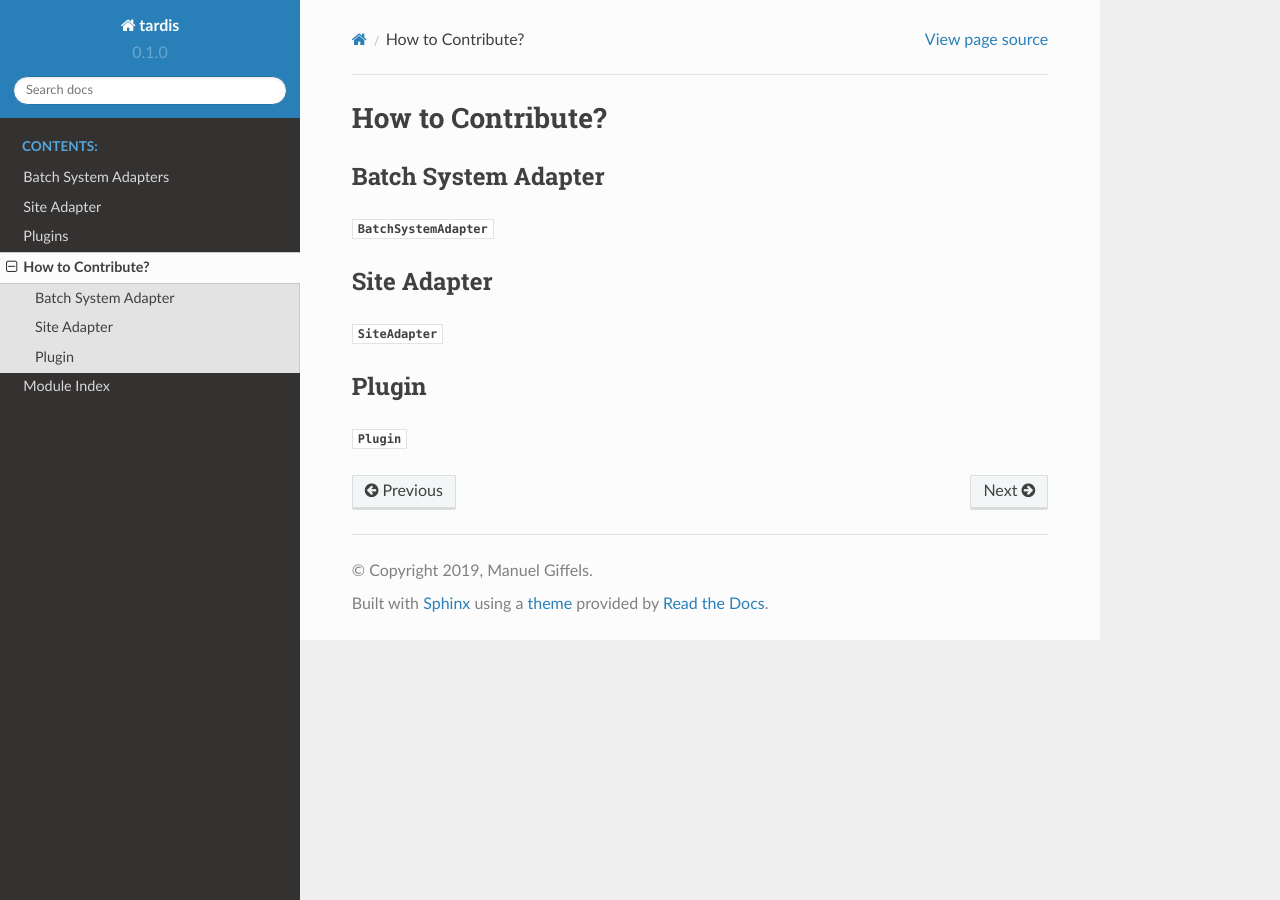
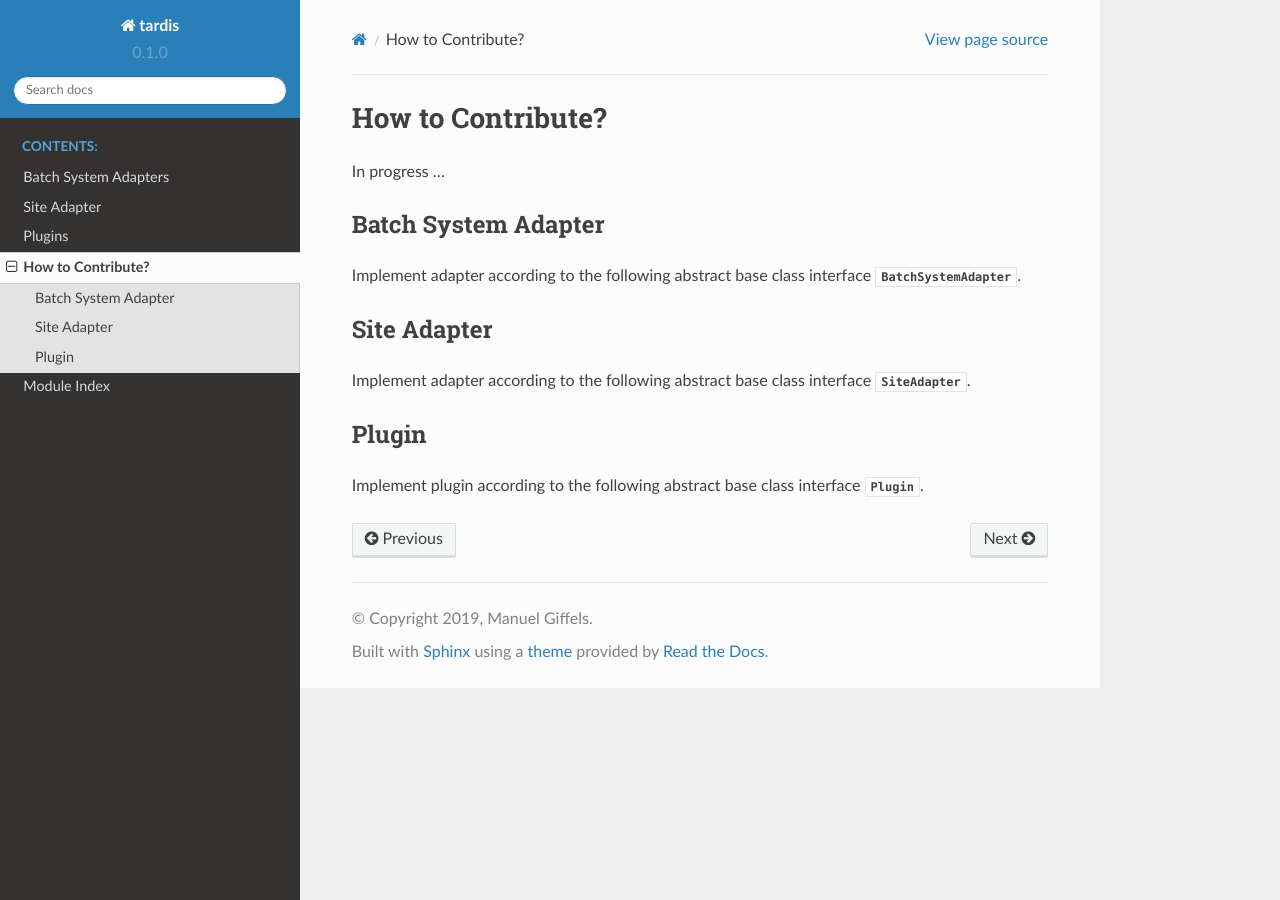
Before and after one commit to MatterMiners/tardis, a Sphinx documentation site: the page built from docs/source/contribute/contribute.rst, in a window 1280 px wide. Built offline with Sphinx 7.4.7 and the Read the Docs theme 2.0.0, drawn with Linux system fonts in a browser that asks for light colours.

Commit message:
Add in progress to contribute docu

```diff
--- a/docs/source/contribute/contribute.rst
+++ b/docs/source/contribute/contribute.rst
@@ -1,21 +1,25 @@
 ==================
 How to Contribute?
 ==================
+In progress ...
 
 .. _ref_contribute_batch_system_adapter:
 
 Batch System Adapter
 --------------------
-:py:class:`~tardis.interfaces.batchsystemadapter.BatchSystemAdapter`
+Implement adapter according to the following abstract base class interface
+:py:class:`~tardis.interfaces.batchsystemadapter.BatchSystemAdapter`.
 
 .. _ref_contribute_site_adapter:
 
 Site Adapter
 ------------
-:py:class:`~tardis.interfaces.siteadapter.SiteAdapter`
+Implement adapter according to the following abstract base class interface
+:py:class:`~tardis.interfaces.siteadapter.SiteAdapter`.
 
 .. _ref_contribute_plugin:
 
 Plugin
 -------
-:py:class:`~tardis.interfaces.plugin.Plugin`
+Implement plugin according to the following abstract base class interface
+:py:class:`~tardis.interfaces.plugin.Plugin`.
```
